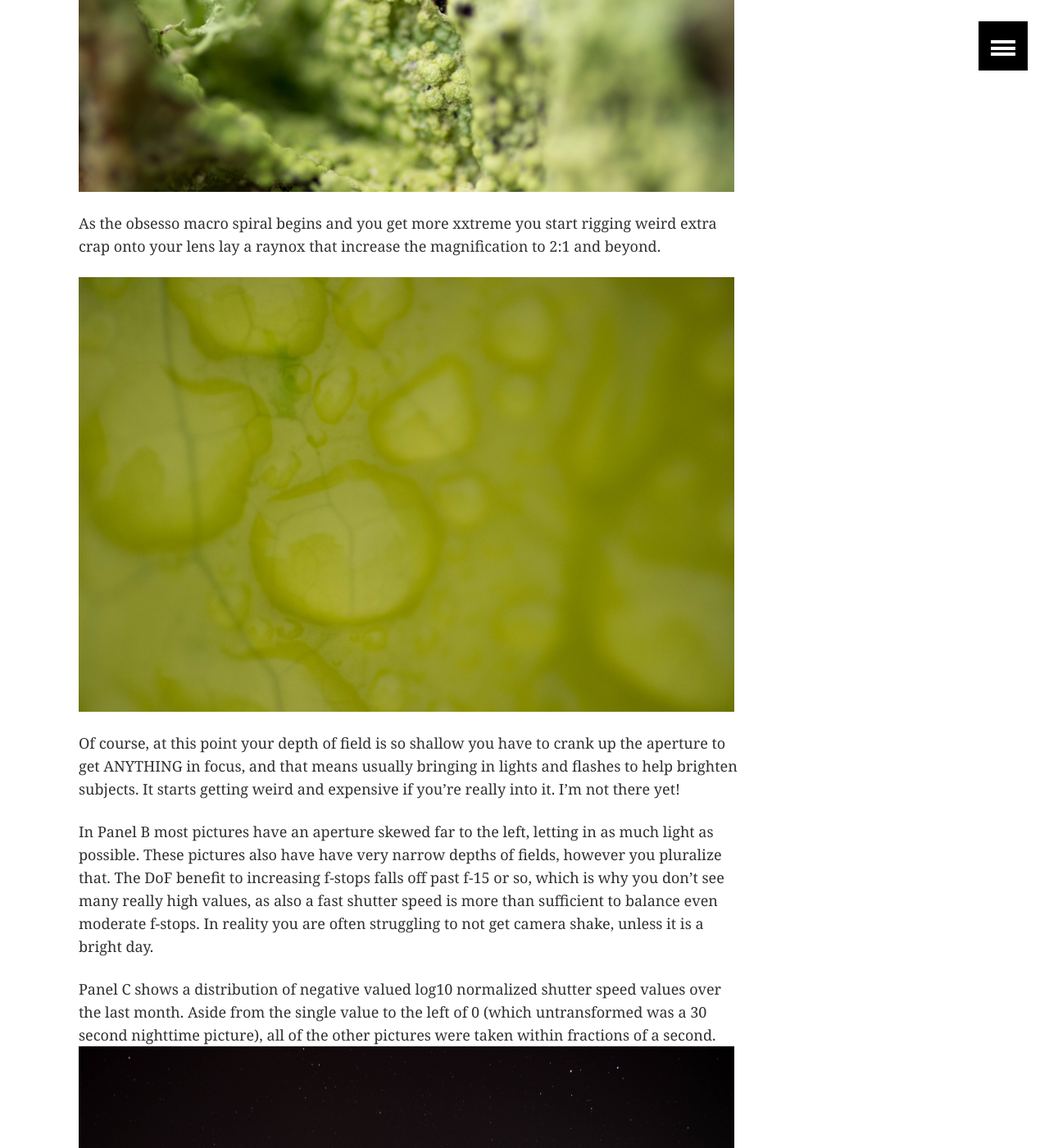
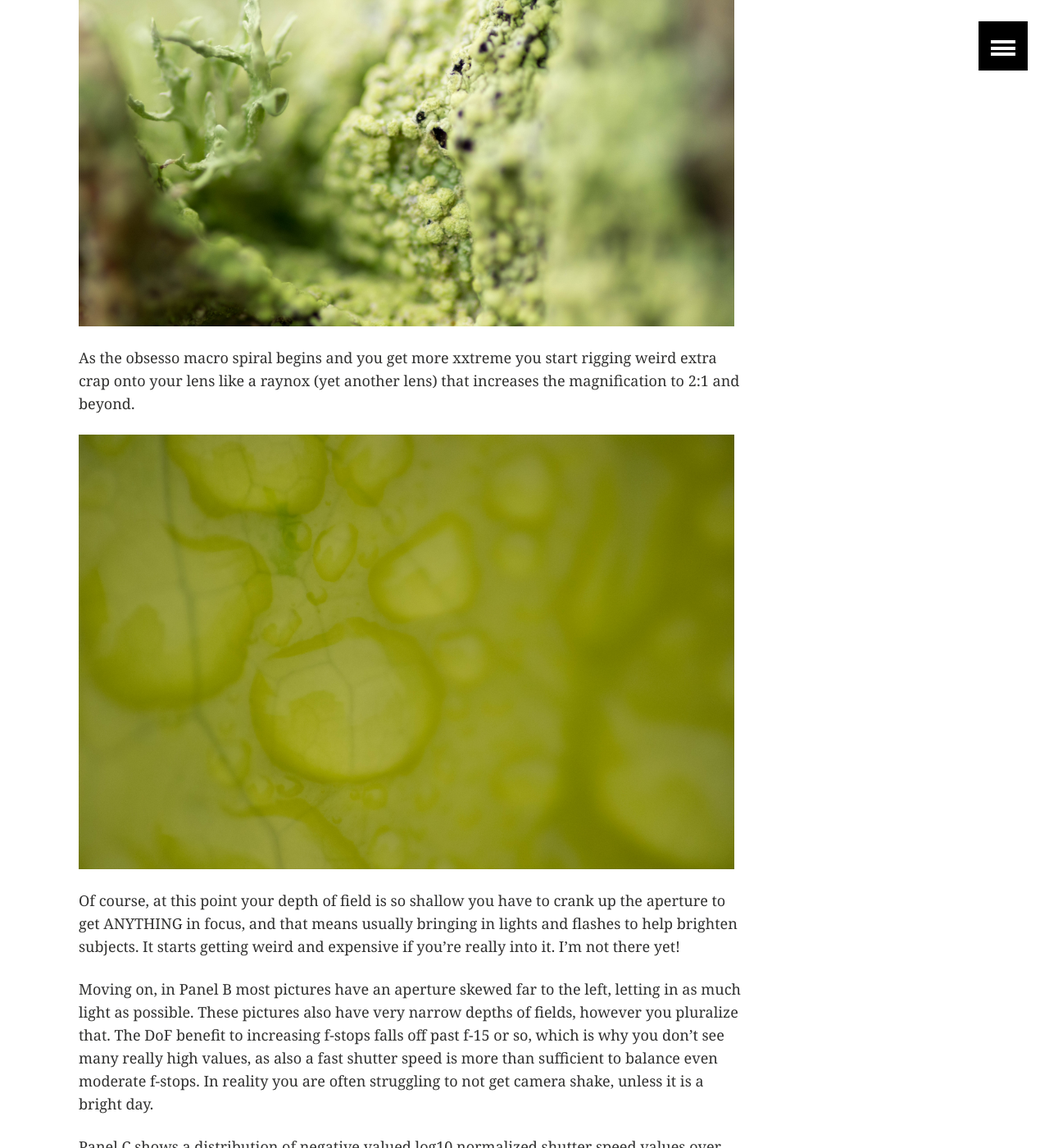
Before and after one commit to thomas-keller/thomas-keller.github.io, a Jekyll site: the page built from _posts/2016-3-30-ggplot-cowplot-photography-habits.md, in a window 1280 px wide and 1400 px high, scrolled down 4872 px. Shown: the whole window at 82% size. Built offline with Jekyll 4.4.1, drawn with Linux system fonts in a browser that asks for light colours; comment, search, counter and statistics services are not loaded; some of the changed text lies outside the part shown.

Commit message:
new blog post about photography

```diff
--- a/_posts/2016-3-30-ggplot-cowplot-photography-habits.md
+++ b/_posts/2016-3-30-ggplot-cowplot-photography-habits.md
@@ -69,14 +72,14 @@ The most interesting thing about panel A is the huge peak at 150mm. This corresp
 
 <img src="https://thomas-keller.github.io/images/lichen.jpg" width="800">
 
-As the obsesso macro spiral begins and you get more xxtreme you start rigging weird extra crap onto your lens lay a raynox that increase the magnification to 2:1 and beyond.
+As the obsesso macro spiral begins and you get more xxtreme you start rigging weird extra crap onto your lens like a raynox (yet another lens) that increases the magnification to 2:1 and beyond.
 
 <img src="https://thomas-keller.github.io/images/leaf_vein.jpg" width="800">
 
 Of course, at this point your depth of field is so shallow you have to crank up the aperture to get ANYTHING in focus, and that means usually bringing in lights and flashes to help brighten subjects. It starts getting weird and expensive if you're really into it. I'm not there yet!
 
 
-In Panel B most pictures have an aperture skewed far to the left, letting in as much light as possible. These pictures also have have very narrow depths of fields, however you pluralize that. The DoF benefit to increasing f-stops falls off past f-15 or so, which is why you don't see many really high values, as also a fast shutter speed is more than sufficient to balance even moderate f-stops. In reality you are often struggling to not get camera shake, unless it is a bright day.
+Moving on, in Panel B most pictures have an aperture skewed far to the left, letting in as much light as possible. These pictures also have very narrow depths of fields, however you pluralize that. The DoF benefit to increasing f-stops falls off past f-15 or so, which is why you don't see many really high values, as also a fast shutter speed is more than sufficient to balance even moderate f-stops. In reality you are often struggling to not get camera shake, unless it is a bright day.
 
 Panel C shows a distribution of negative valued log10 normalized shutter speed values over the last month. Aside from the single value to the left of 0 (which untransformed was a 30 second nighttime picture), all of the other pictures were taken within fractions of a second.
 <img src="https://thomas-keller.github.io/images/stars.jpg" width="800">
```
Also changed, not shown: other parts of _posts/2016-3-30-ggplot-cowplot-photography-habits.md (+4 -1 lines).
